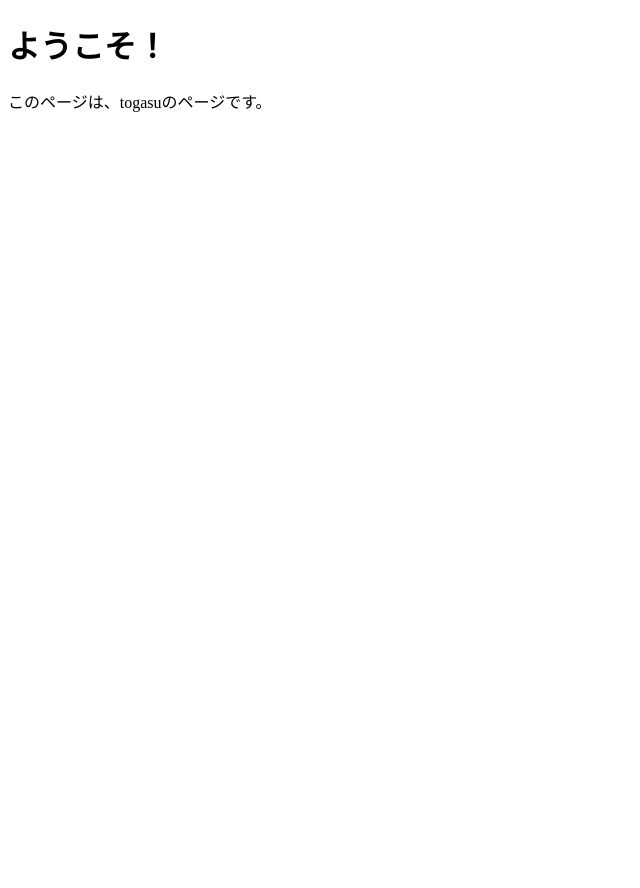
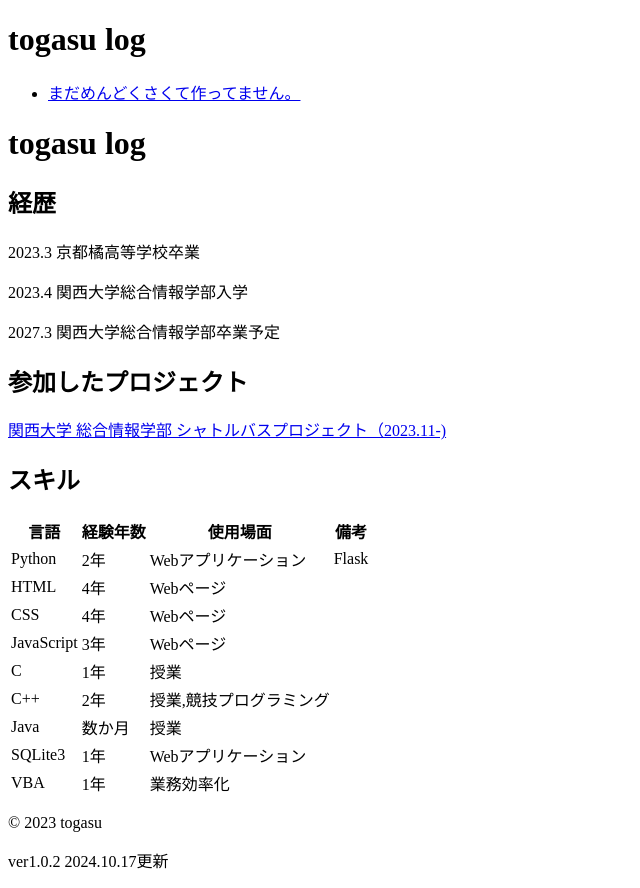
Before and after one commit to togasu/pages, a plain HTML site: page index.html in a window 1280 px wide. Shown: the whole page, without its empty margins (0-640 px from the left). Before the commit the page ends 800 px from the top, so only its background shows below. Drawn offline with Linux system fonts and the light colour scheme.

Commit message:
内容を作成

```diff
--- a/index.html
+++ b/index.html
@@ -3,12 +3,94 @@
 <head>
     <meta charset="UTF-8">
     <meta name="viewport" content="width=device-width, initial-scale=1.0">
-    <title>togasuのpage</title>
+    <title>togasu log</title>
 </head>
 <body>
+    <header>
+        <h1>togasu log</h1>
+        <nav>
+            <ul>
+                <li><a href="/">まだめんどくさくて作ってません。</a></li>
+            </ul>
+        </nav>
+    </header>
     <main>
-        <h1>ようこそ！</h1>
-        <p>このページは、togasuのページです。</p>
+        <h1>togasu log</h1>
+        <h2>経歴</h2>
+        <p>2023.3 京都橘高等学校卒業</p>
+        <p>2023.4 関西大学総合情報学部入学</p>
+        <!-- <p>2025.4 小林ゼミに入る</p> -->
+        <p>2027.3 関西大学総合情報学部卒業予定</p>
+
+        <h2>参加したプロジェクト</h2>
+        <a href="https://kutc.kansai-u.ac.jp">関西大学 総合情報学部 シャトルバスプロジェクト（2023.11-)</a>
+
+        <h2>スキル</h2>
+        <table>
+            <tr>
+                <th>言語</th>
+                <th>経験年数</th>
+                <th>使用場面</th>
+                <th>備考</th>
+            </tr>
+            <tr>
+                <td>Python</td>
+                <td>2年</td>
+                <td>Webアプリケーション</td>
+                <td>Flask</td>
+            </tr>
+            <tr>
+                <td>HTML</td>
+                <td>4年</td>
+                <td>Webページ</td>
+                <td></td>
+            </tr>
+            <tr>
+                <td>CSS</td>
+                <td>4年</td>
+                <td>Webページ</td>
+                <td></td>
+            </tr>
+            <tr>
+                <td>JavaScript</td>
+                <td>3年</td>
+                <td>Webページ</td>
+                <td></td>
+            </tr>
+            <tr>
+                <td>C</td>
+                <td>1年</td>
+                <td>授業</td>
+                <td></td>
+            </tr>
+            <tr>
+                <td>C++</td>
+                <td>2年</td>
+                <td>授業,競技プログラミング</td>
+                <td></td>
+            </tr>
+            <tr>
+                <td>Java</td>
+                <td>数か月</td>
+                <td>授業</td>
+                <td></td>
+            </tr>
+            <tr>
+                <td>SQLite3</td>
+                <td>1年</td>
+                <td>Webアプリケーション</td>
+                <td></td>
+            </tr>
+            <tr>
+                <td>VBA</td>
+                <td>1年</td>
+                <td>業務効率化</td>
+                <td></td>
+        </table>
     </main>
+    <footer>
+        <p>&copy; 2023 togasu</p>
+        <p>ver1.0.2 2024.10.17更新</p>
+    </footer>
 </body>
 </html>
```
Also changed, not shown: 1 other file.
